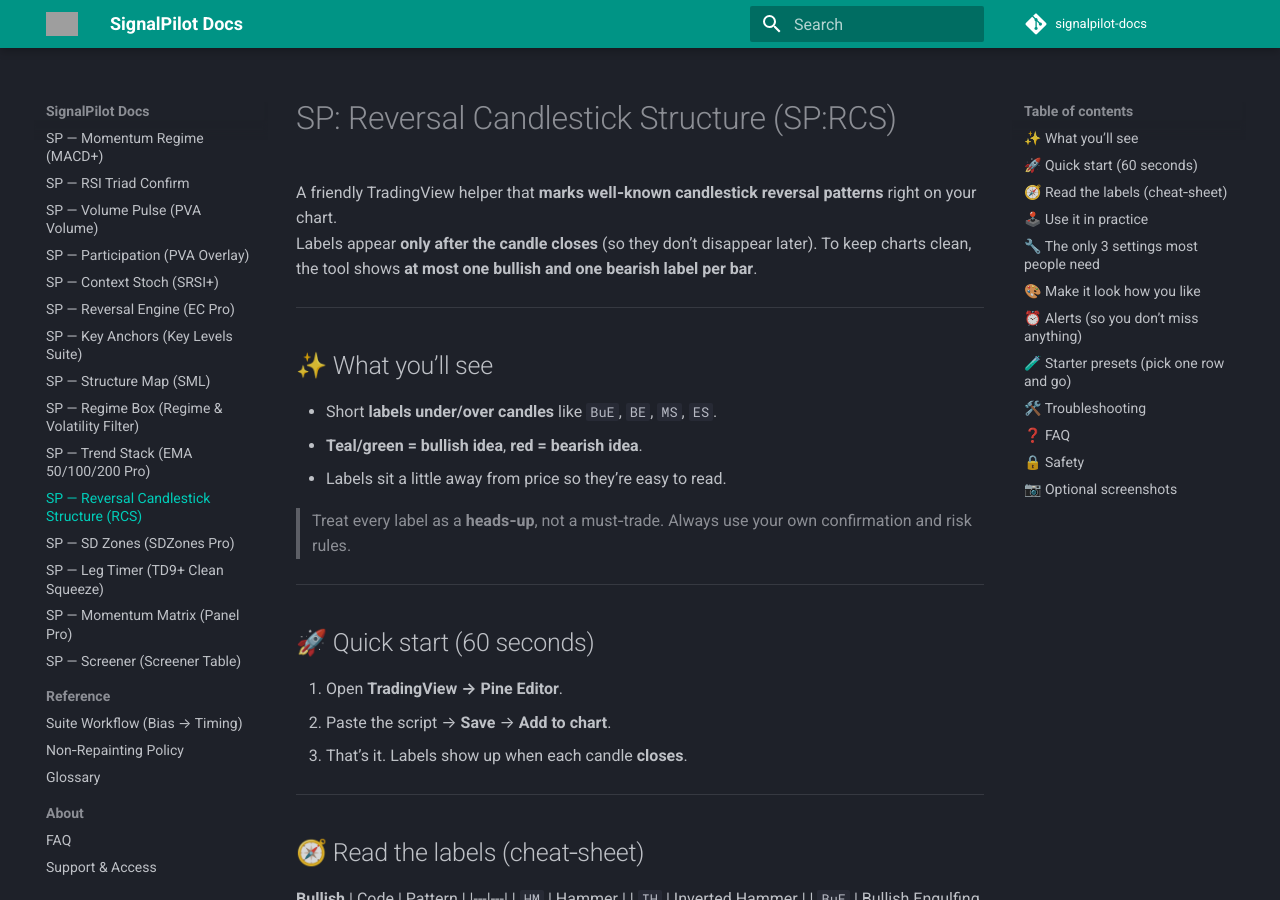
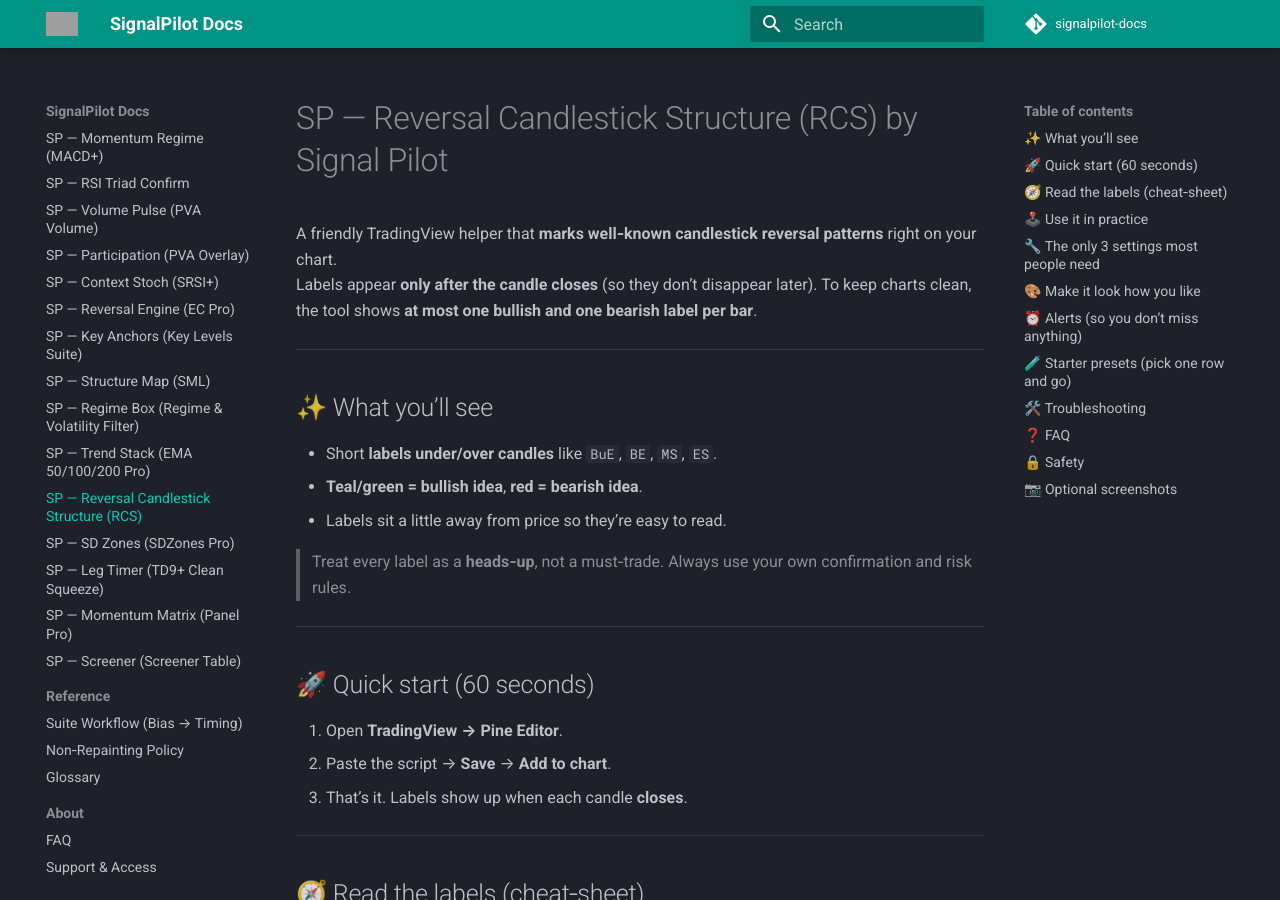
Before and after one commit to Signalpilot/signalpilot-docs, an MkDocs documentation site: the page built from docs/sp-rcs-reversal-structure.md, in a window 1280 px wide and 900 px high. Built offline with MkDocs 1.6.1 and Material for MkDocs 9.7.7, drawn with Linux system fonts in a browser that asks for light colours; comment, search, counter and statistics services are not loaded; grey boxes are pictures that could not be loaded.

Commit message:
Update sp-rcs-reversal-structure.md

```diff
--- a/docs/sp-rcs-reversal-structure.md
+++ b/docs/sp-rcs-reversal-structure.md
@@ -1,4 +1,4 @@
-# SP: Reversal Candlestick Structure (SP:RCS)
+# SP — Reversal Candlestick Structure (RCS) by Signal Pilot
 
 A friendly TradingView helper that **marks well‑known candlestick reversal patterns** right on your chart.
 Labels appear **only after the candle closes** (so they don’t disappear later). To keep charts clean, the tool shows **at most one bullish and one bearish label per bar**.
```
